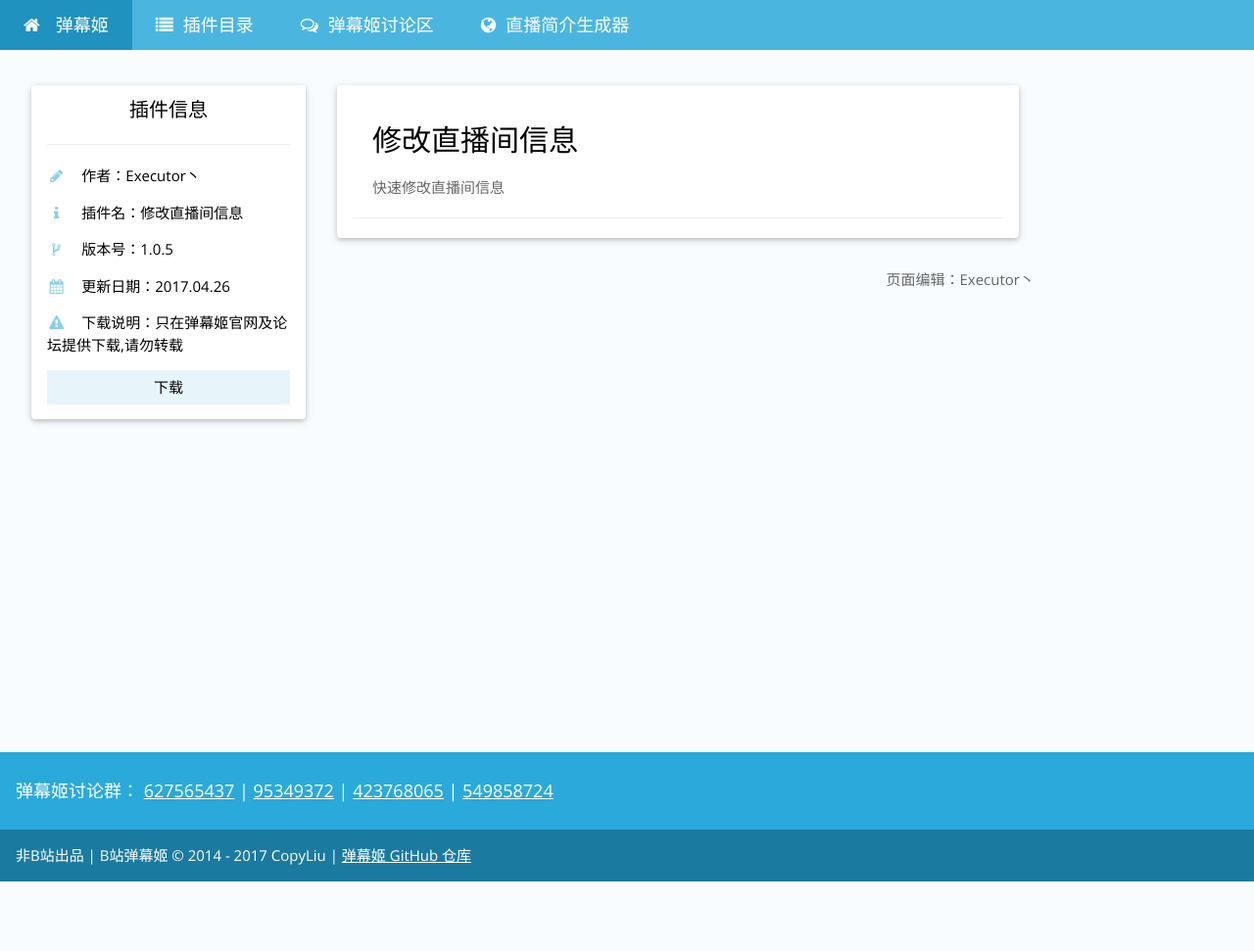
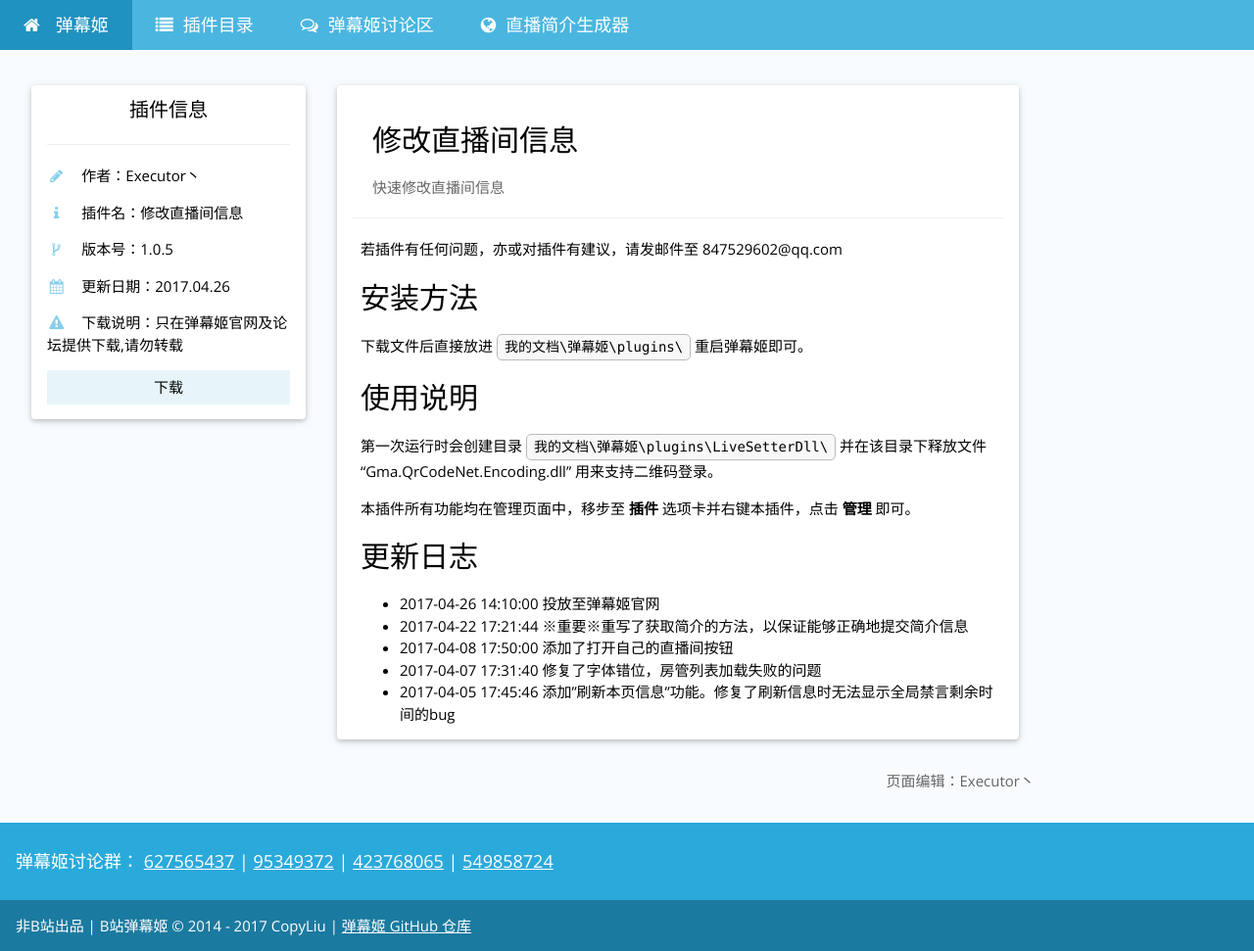
Before and after one commit to Bililive/www.danmuji.org, a Jekyll site: the page built from _plugin/LiveSetter.md, in a window 1280 px wide. Shown: the whole page at 98% size. Built offline with Jekyll 4.4.1, drawn with Linux system fonts in a browser that asks for light colours; nearby versions of some CDN libraries; some web fonts are replaced; comment, search, counter and statistics services are not loaded; before the commit the page ends 900 px from its top, so only the background shows below that.

Commit message:
先写一部分吧。。

```diff
--- a/_plugin/LiveSetter.md
+++ b/_plugin/LiveSetter.md
@@ -12,3 +12,23 @@ plugin_update_desc: |-
 plugin_dllink: /resource/LiveSetter/LiveSetter.dll
 plugin_dlnote: 只在弹幕姬官网及论坛提供下载,请勿转载
 ---
+
+若插件有任何问题，亦或对插件有建议，请发邮件至 847529602@qq.com
+
+安装方法
+---
+下载文件后直接放进 `我的文档\弹幕姬\plugins\` 重启弹幕姬即可。
+
+使用说明
+---
+第一次运行时会创建目录 `我的文档\弹幕姬\plugins\LiveSetterDll\` 并在该目录下释放文件 "Gma.QrCodeNet.Encoding.dll" 用来支持二维码登录。
+
+本插件所有功能均在管理页面中，移步至 **插件** 选项卡并右键本插件，点击 **管理** 即可。
+
+更新日志
+---
+- 2017-04-26 14:10:00 投放至弹幕姬官网
+- 2017-04-22 17:21:44 ※重要※重写了获取简介的方法，以保证能够正确地提交简介信息
+- 2017-04-08 17:50:00 添加了打开自己的直播间按钮
+- 2017-04-07 17:31:40 修复了字体错位，房管列表加载失败的问题
+- 2017-04-05 17:45:46 添加"刷新本页信息"功能。修复了刷新信息时无法显示全局禁言剩余时间的bug
```
